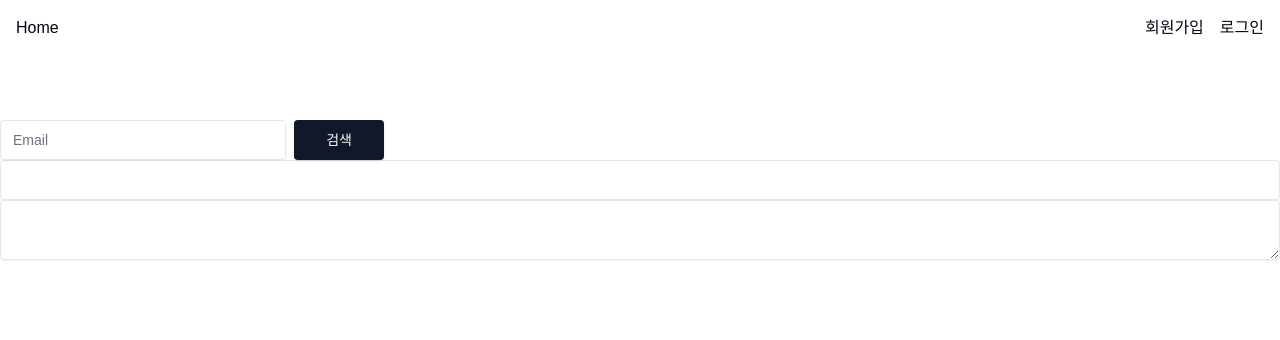
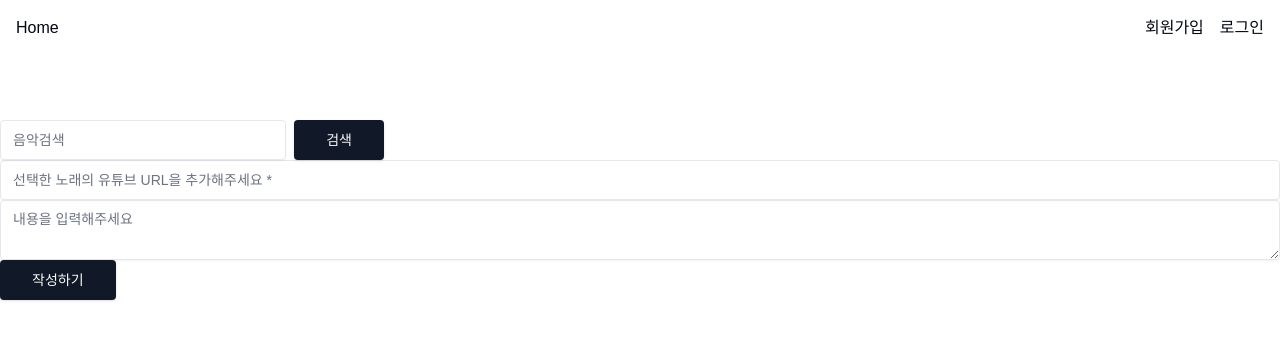
Before and after one commit to joycie416/Record_PanPang, a Next.js app: page /write in a window 1280 px wide. Shown: the top 340 px of the page. Built offline with nearby package versions, Linux system fonts and the light colour scheme; no server answers.

Commit message:
[update] 게시글 추가 기능 구현완료, 게시글 목록 구현 중

```diff
--- a/src/app/page.tsx
+++ b/src/app/page.tsx
@@ -1,9 +1,16 @@
-import PostCard from "@/components/commonUI/PostCard";
+import { buttonVariants } from "@/components/ui/button";
+import Link from "next/link";
+import PostList from "@/components/features/post/PostList";
 
-export default function Home() {
+export default async function Home() {
   return (
-    <div className="container items-center justify-items-center min-h-screen font-[family-name:var(--font-geist-sans)] mx-auto">
-      <PostCard />
-    </div>
+    <>
+      <div className="container items-center justify-items-center min-h-screen font-[family-name:var(--font-geist-sans)] mx-auto">
+        <PostList />
+      </div>
+      <Link href="/write" className={`fixed bottom-6 right-6 ${buttonVariants({ size: "icon" })}`}>
+        +
+      </Link>
+    </>
   );
 }
--- a/src/app/write/page.tsx
+++ b/src/app/write/page.tsx
@@ -1,18 +1,45 @@
+"use client";
+
+import { useState } from "react";
 import { Input } from "@/components/ui/input";
 import { Textarea } from "@/components/ui/textarea";
 import { Button } from "@/components/ui/button";
+import { createPost } from "@/utils/supabase/actions";
+import { useRouter } from "next/navigation";
 
 const WritePage = () => {
+  const [youtubeUrl, setYoutubeUrl] = useState("");
+  const [content, setContent] = useState("");
+  const router = useRouter();
+
+  const handleSubmit = async (e: React.FormEvent) => {
+    e.preventDefault();
+
+    await createPost(youtubeUrl, content);
+
+    setYoutubeUrl("");
+    setContent("");
+
+    router.replace("/");
+  };
+
   return (
     <div className="container mx-auto my-16">
-      <div className="flex w-full max-w-sm items-center space-x-2">
-        <Input type="email" placeholder="Email" />
+      <form onSubmit={handleSubmit}>
+        <div className="flex w-full max-w-sm items-center space-x-2">
+          <Input type="text" placeholder="음악검색" />
+          <Button size="lg">검색</Button>
+        </div>
+        <Input
+          placeholder="선택한 노래의 유튜브 URL을 추가해주세요 *"
+          value={youtubeUrl}
+          onChange={(e) => setYoutubeUrl(e.target.value)}
+        />
+        <Textarea placeholder="내용을 입력해주세요" value={content} onChange={(e) => setContent(e.target.value)} />
         <Button size="lg" type="submit">
-          검색
+          작성하기
         </Button>
-      </div>
-      <Input />
-      <Textarea />
+      </form>
     </div>
   );
 };
--- a/src/components/commonUI/PostCard.tsx
+++ b/src/components/commonUI/PostCard.tsx
@@ -1,6 +1,11 @@
 import { Card, CardContent, CardFooter, CardHeader } from "@/components/ui/card";
+import { Post } from "@/types/post";
 
-const PostCard = () => {
+type Props = {
+  post: Post;
+};
+
+const PostCard = ({ post }: Props) => {
   return (
     <Card>
       <CardHeader>
@@ -10,7 +15,7 @@ const PostCard = () => {
         </div>
       </CardHeader>
       <CardContent>
-
+        <div>{post.content}</div>
       </CardContent>
       <CardFooter>
         <div className="flex items-center gap-6">
--- /dev/null
+++ b/src/components/features/post/PostList.tsx
@@ -0,0 +1,41 @@
+import { createBrowserClient } from "@/utils/supabase/client2";
+import { Post } from "@/types/post";
+import PostCard from "@/components/commonUI/PostCard";
+
+// 게시글 조회
+export async function fetchPosts() {
+  const supabase = createBrowserClient();
+  const { data, error } = await supabase.from("posts").select("*");
+
+  if (error) {
+    console.error(error);
+    return []; // 에러 발생 시 빈 배열 반환
+  }
+
+    // 실시간 데이터 구독
+    supabase
+      .channel("public:posts")
+      .on("postgres_changes", { event: "*", schema: "public", table: "posts" }, (payload) => {
+        console.log("변경사항이 감지되었습니다: ", payload);
+        // 여기에서 변경된 데이터를 처리합니다. 예: 상태 업데이트 등
+      })
+      .subscribe();
+
+  return data;
+}
+
+const PostList = async () => {
+  const posts: Post[] = await fetchPosts();
+
+  return (
+    <ul className="flex flex-col gap-6">
+      {posts.map((post) => (
+        <li key={post.post_id}>
+          <PostCard post={post} />
+        </li>
+      ))}
+    </ul>
+  );
+};
+
+export default PostList;
--- /dev/null
+++ b/src/types/post.ts
@@ -0,0 +1,8 @@
+export type Post = {
+  post_id: string;
+  user_id: string;
+  created_at: string;
+  music_id: string;
+  content: string;
+  youtube_url: string;
+};
--- a/src/utils/supabase/actions.ts
+++ b/src/utils/supabase/actions.ts
@@ -128,3 +128,22 @@ export async function updateComment(commentId: string, content: string) {
   }
   revalidatePath("/");
 }
+
+// 게시글 추가
+export async function createPost(youtubeUrl: string, content: string) {
+  const supabase = createClient();
+  const {
+    data: { user }
+  } = await supabase.auth.getUser();
+
+  if (!user) {
+    throw new Error("로그인이 필요합니다.");
+  }
+
+  const { error } = await supabase.from("posts").insert([{ user_id: user.id, youtube_url: youtubeUrl, content }]);
+
+  if (error) {
+    console.error(error);
+    return;
+  }
+}
--- /dev/null
+++ b/src/utils/supabase/client2.tsx
@@ -0,0 +1,5 @@
+import { createClient } from "@supabase/supabase-js";
+
+export function createBrowserClient() {
+  return createClient(process.env.NEXT_PUBLIC_SUPABASE_URL!, process.env.NEXT_PUBLIC_SUPABASE_KEY!);
+}
```
Also changed, not shown: src/utils/supabase/server.tsx (+8 -14 lines).
